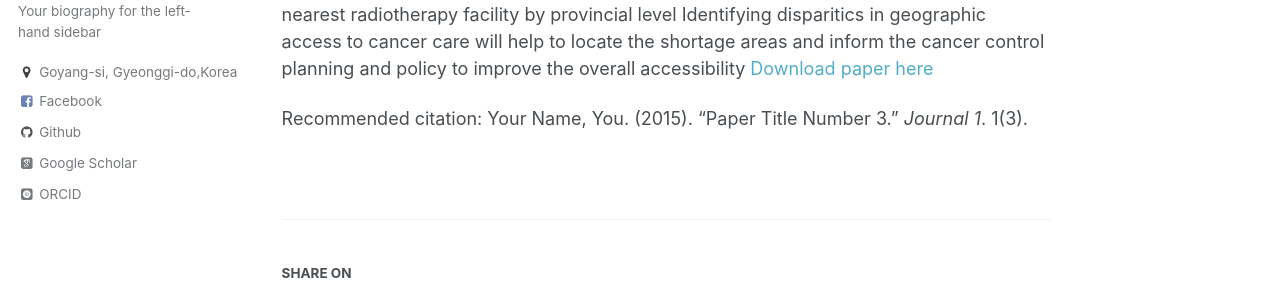
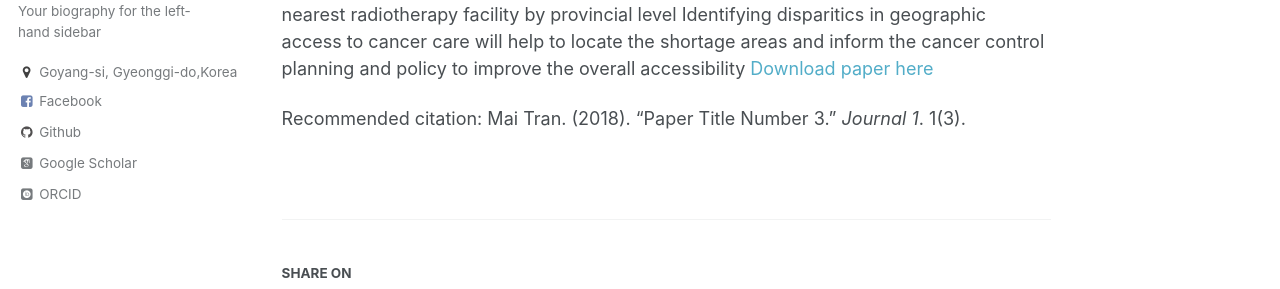
Before and after one commit to kklot/gcsp, a Jekyll site: the page built from _publications/2018-06-20-paper-title-number-6.md, in a window 1280 px wide and 1075 px high. Shown: the part 399-688 px from the top of the window. Built offline with Jekyll 4.4.1, drawn with Linux system fonts in a browser that asks for light colours; some web fonts are replaced.

Commit message:
Update 2018-06-20-paper-title-number-6.md

```diff
--- a/_publications/2018-06-20-paper-title-number-6.md
+++ b/_publications/2018-06-20-paper-title-number-6.md
@@ -11,4 +11,4 @@ citation: 'Your Name, You. (2015). &quot;Paper Title Number 3.&quot; <i>Journal
  this research was conducted with following objectives: .To describe the geographic distribution of cancer care facilities in Vietnam. To estimate the disparity in travel distance to the cancer care facility by provincial level in Victnam .To describe the geographic distribution of radiotherupy facilities in Vietnam and disparity in travel distance to the nearest radiotherapy facility by provincial level Identifying disparitics in geographic access to cancer care will help to locate the shortage areas and inform the cancer control planning and policy to improve the overall accessibility
 [Download paper here](http://academicpages.github.io/files/MaiTranFinalreport.pdf)
 
-Recommended citation: Your Name, You. (2015). "Paper Title Number 3." <i>Journal 1</i>. 1(3).
+Recommended citation: Mai Tran. (2018). "Paper Title Number 3." <i>Journal 1</i>. 1(3).
```
